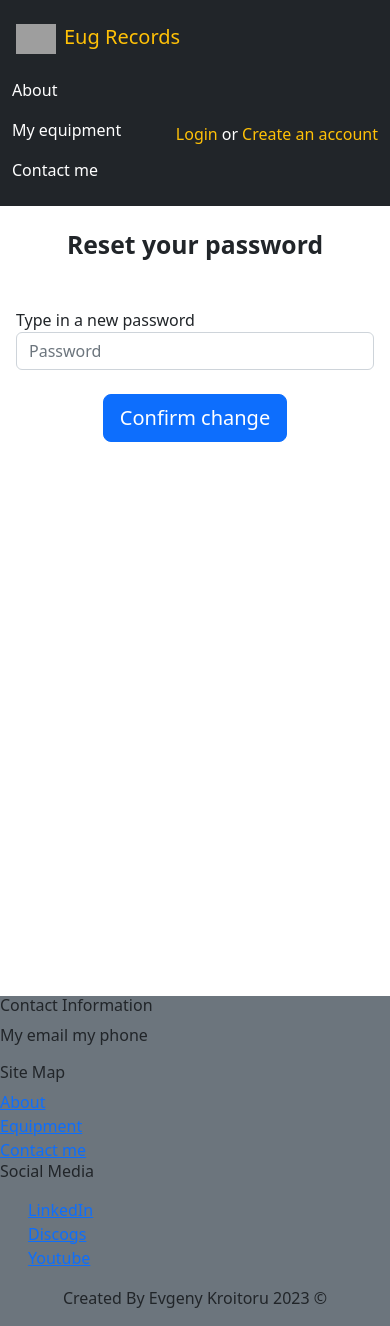
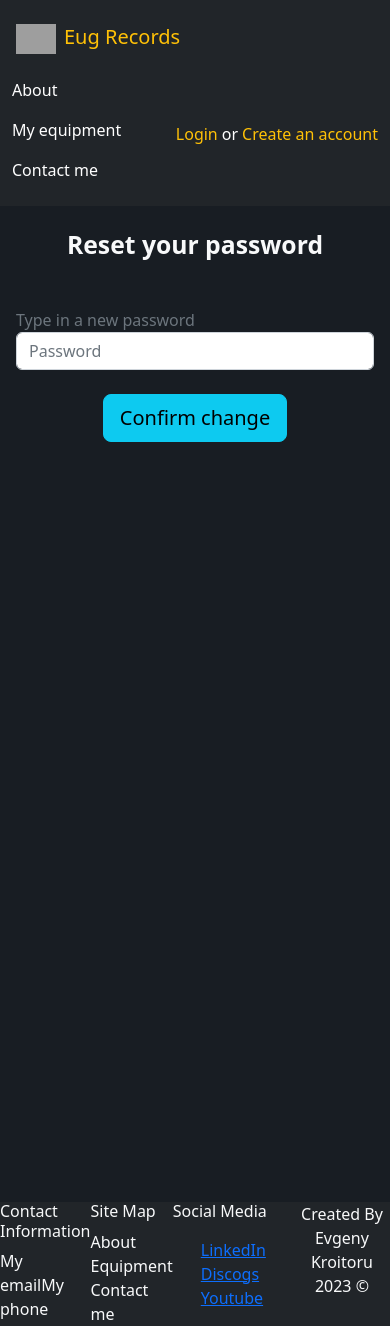
Before and after one commit to 18Kompot/Eug-Records, a React (Create React App) app in the folder client/: page /newpassword/1/1 in a window 390 px wide. Built offline with nearby package versions, Linux system fonts and the light colour scheme; grey boxes are pictures that could not be loaded.

Commit message:
Styling fixes

```diff
--- a/client/src/App.css
+++ b/client/src/App.css
@@ -1,4 +1,4 @@
-.App {
+/* .App {
   text-align: center;
   background-color: brown;
 }
@@ -36,4 +36,8 @@
   to {
     transform: rotate(360deg);
   }
+} */
+
+.body {
+  background-color: #181d23;
 }
--- a/client/src/App.tsx
+++ b/client/src/App.tsx
@@ -12,6 +12,7 @@ import { ToastContainer } from "react-toastify";
 import Resetpass from "./auth/Resetpass";
 import Newpass from "./auth/Newpass";
 import Recordinfo from "./pages/Recordinfo";
+import "./App.css";
 
 interface ILoginData {
   email: string;
@@ -55,6 +56,7 @@ function App() {
 
   return (
     <>
+      <div className="body">
         <AppContext.Provider value={{ userId, userName, handleLogout, login }}>
           <Header />
           <ToastContainer />
@@ -71,6 +73,7 @@ function App() {
             <Footer />
           </div>
         </AppContext.Provider>
+      </div>
     </>
   );
 }
--- a/client/src/auth/Login.tsx
+++ b/client/src/auth/Login.tsx
@@ -44,7 +44,10 @@ function Login({ handler }: Props) {
         sub={
           <>
             sign in to your account or {""}
-            <NavLink to={"/signup"}>create one</NavLink> if you're new :)
+            <NavLink className="text-secondary" to={"/signup"}>
+              create one
+            </NavLink>{" "}
+            if you're new :)
           </>
         }
       />
@@ -57,7 +60,7 @@ function Login({ handler }: Props) {
               <div className="card-body p-md-5">
                 <div className="row justify-content-center">
                   <div className="col-md-10 col-lg-6 col-xl-5 order-2 order-lg-1">
-                    <p className="text-center h2 fw-bold mb-5 mx-1 mx-md-4 mt-4">
+                    <p className="text-light text-center h2 fw-bold mb-5 mx-1 mx-md-4 mt-4">
                       Sign in
                     </p>
                     <div className="mx-1 mx-md-4">
@@ -70,7 +73,7 @@ function Login({ handler }: Props) {
                             value={email}
                             onChange={(e) => setEmail(e.target.value)}
                           />
-                          <label>Your Email</label>
+                          <label className="text-secondary">Your Email</label>
                         </div>
                       </div>
 
@@ -83,19 +86,24 @@ function Login({ handler }: Props) {
                             value={password}
                             onChange={(e) => setPassword(e.target.value)}
                           />
-                          <label>Password</label>
+                          <label className="text-secondary">Password</label>
                         </div>
                       </div>
                       <div className="d-flex justify-content-center mx-4 mb-3 mb-lg-4">
                         <button
                           type="button"
                           onClick={submit}
-                          className="btn btn-primary btn-lg"
+                          className="btn btn-info btn-lg"
                         >
                           Login
                         </button>
                       </div>
-                      <NavLink to={"/password-reset"}>Forgot password</NavLink>
+                      <NavLink
+                        className="nav-link text-secondary"
+                        to={"/password-reset"}
+                      >
+                        Forgot password
+                      </NavLink>
                     </div>
                   </div>
                   <div className="col-md-10 col-lg-6 col-xl-7 d-flex align-items-center order-1 order-lg-2">
--- a/client/src/auth/Newpass.tsx
+++ b/client/src/auth/Newpass.tsx
@@ -71,15 +71,15 @@ function Newpass() {
         <div className="col-lg-12 col-xl-11">
           <div className="row justify-content-center">
             <div className="col-md-10 col-lg-6 col-xl-5 order-2 order-lg-1">
-              <p className="text-center h2 fw-bold mb-5 mx-1 mx-md-4 mt-4">
+              <p className="text-light text-center h2 fw-bold mb-5 mx-1 mx-md-4 mt-4">
                 Reset your password
               </p>
               <div className="mx-1 mx-md-4">
                 <div className="d-flex flex-row align-items-center mb-4">
-                  <div className="form-outline flex-fill mb-0">
+                  <div className="text-secondary form-outline flex-fill mb-0">
                     <label>Type in a new password</label>
                     <div className="d-flex flex-row align-items-center mb-4">
-                      <div className="form-outline flex-fill mb-0">
+                      <div className="text-secondary form-outline flex-fill mb-0">
                         <input
                           type="password"
                           className="form-control"
@@ -93,7 +93,7 @@ function Newpass() {
                       <button
                         onClick={handleClick}
                         type="button"
-                        className="btn btn-primary btn-lg"
+                        className="btn btn-info btn-lg"
                       >
                         Confirm change
                       </button>
--- a/client/src/auth/Resetpass.tsx
+++ b/client/src/auth/Resetpass.tsx
@@ -61,12 +61,12 @@ function Resetpass() {
         <div className="col-lg-12 col-xl-11">
           <div className="row justify-content-center">
             <div className="col-md-10 col-lg-6 col-xl-5 order-2 order-lg-1">
-              <p className="text-center h2 fw-bold mb-5 mx-1 mx-md-4 mt-4">
+              <p className="text-light text-center h2 fw-bold mb-5 mx-1 mx-md-4 mt-4">
                 Reset your password
               </p>
               <div className="mx-1 mx-md-4">
                 <div className="d-flex flex-row align-items-center mb-4">
-                  <div className="form-outline flex-fill mb-0">
+                  <div className="text-secondary form-outline flex-fill mb-0">
                     <label>Type in your email</label>
                     <input
                       type="email"
@@ -79,7 +79,7 @@ function Resetpass() {
                       <button
                         type="button"
                         onClick={submit}
-                        className="btn btn-primary btn-lg m-2"
+                        className="btn btn-info btn-lg m-2"
                       >
                         Reset
                       </button>
--- a/client/src/auth/Signup.tsx
+++ b/client/src/auth/Signup.tsx
@@ -77,7 +77,7 @@ function Signup() {
               <div className="card-body p-md-5">
                 <div className="row justify-content-center">
                   <div className="col-md-10 col-lg-6 col-xl-5 order-2 order-lg-1">
-                    <p className="text-center h2 fw-bold mb-5 mx-1 mx-md-4 mt-4">
+                    <p className="text-center text-light h2 fw-bold mb-5 mx-1 mx-md-4 mt-4">
                       Sign up
                     </p>
 
@@ -87,7 +87,7 @@ function Signup() {
                           className="bi bi-person me-3"
                           style={{'font-size: 70px;'}}
                         ></i> */}
-                        <div className="form-outline flex-fill mb-0">
+                        <div className="form-outline text-secondary flex-fill mb-0">
                           <input
                             type="text"
                             className="form-control"
@@ -100,7 +100,7 @@ function Signup() {
                       </div>
 
                       <div className="d-flex flex-row align-items-center mb-4">
-                        <div className="form-outline flex-fill mb-0">
+                        <div className="form-outline text-secondary flex-fill mb-0">
                           <input
                             type="email"
                             className="form-control"
@@ -113,7 +113,7 @@ function Signup() {
                       </div>
 
                       <div className="d-flex flex-row align-items-center mb-4">
-                        <div className="form-outline flex-fill mb-0">
+                        <div className="form-outline text-secondary flex-fill mb-0">
                           <input
                             type="password"
                             className="form-control"
@@ -128,7 +128,7 @@ function Signup() {
                         <button
                           type="button"
                           onClick={submit}
-                          className="btn btn-primary btn-lg"
+                          className="btn btn-info btn-lg"
                         >
                           Register
                         </button>
--- a/client/src/components/Footer.tsx
+++ b/client/src/components/Footer.tsx
@@ -5,30 +5,29 @@ function Footer() {
 
   return (
     <>
-      <div className="text-dark row justify-content-center bg-secondary opacity-40 mt-auto">
-        <div className="col-md-3">
-          {/* <img
-            src="https://static.vecteezy.com/system/resources/previews/009/313/617/original/vinyl-record-vector-illustration-isolated-on-white-background-free-png.png"
-            alt="record"
-            height="30px"
-          /> */}
-
+      <div className="text-dark d-flex justify-content-center bg-dark opacity-40 mt-auto">
+        <div className="text-light col-md-3">
           <h6>Contact Information</h6>
-          <div className="col-md-3">
-            <p>My email my phone</p>
-          </div>
+          <span>My email</span>
+          <span>My phone</span>
         </div>
-        <div className="col-md-3">
+        <div className="row col-md-3 text-light">
           <h6>Site Map</h6>
           <div className="col-md-3">
-            <span className="row">
-              <Link to={`/about`}>About</Link>
-              <Link to={`/equipment`}>Equipment</Link>
-              <Link to={`/contact`}>Contact me</Link>
+            <span className="col">
+              <Link className="nav-link" to={`/about`}>
+                About
+              </Link>
+              <Link className="nav-link" to={`/equipment`}>
+                Equipment
+              </Link>
+              <Link className="nav-link" to={`/contact`}>
+                Contact me
+              </Link>
             </span>
           </div>
         </div>
-        <div className="col-md-3">
+        <div className="col-md-3 text-light">
           <h6>Social Media</h6>
           <span className="row m-3">
             <a
@@ -54,7 +53,9 @@ function Footer() {
             </a>
           </span>
         </div>
-        <p className="text-center">Created By Evgeny Kroitoru {year} &#169;</p>
+        <p className="text-center text-light">
+          Created By Evgeny Kroitoru {year} &#169;
+        </p>
       </div>
     </>
   );
--- a/client/src/components/Title.tsx
+++ b/client/src/components/Title.tsx
@@ -6,9 +6,9 @@ interface Props {
 export default function Title({ main, sub }: Props) {
   return (
     <div className="m-5">
-      <h2 className="text-center">{main}</h2>
+      <h2 className="text-white text-center">{main}</h2>
       <br />
-      <h3 className="text-muted text-center fw-normal mb-4">{sub}</h3>
+      <h3 className="text-center text-white fw-normal mb-4">{sub}</h3>
     </div>
   );
 }
--- a/client/src/pages/Collection.tsx
+++ b/client/src/pages/Collection.tsx
@@ -64,10 +64,10 @@ function Collection() {
           {shownRecords.map((record, key) => (
             <div
               key={key}
-              className="d-flex flex-column col-md-3 p-3 me-2 border border-dark"
+              className="d-flex rounded bg-light flex-column col-md-3 p-3 me-2 border border-dark"
             >
               <img
-                className="img-fluid rounded mx-auto"
+                className="img-fluid mx-auto"
                 src={record.basic_information.cover_image}
                 alt="cover"
                 height="200px"
@@ -80,15 +80,15 @@ function Collection() {
               </h6>
 
               <div className="d-flex align-items-center justify-content-center">
-                <Link to={``} className="btn btn-secondary text-white m-1">
-                  <span className="px-1 bi-cart-plus"></span>
+                <Link to={``} className="btn btn-warning text-white m-1">
+                  <span className="px-1 text-dark bi-cart-plus"></span>
                 </Link>
 
                 <Link
                   to={`/info/${record.id}`}
-                  className="btn btn-secondary text-white m-1"
+                  className="btn btn-light border-dark text-white m-1"
                 >
-                  <span className="px-1 bi-info-circle"></span>
+                  <span className="px-1 text-dark bi-info-circle"></span>
                 </Link>
               </div>
             </div>
```
Lines whose indentation alone changed are shown as unchanged.
